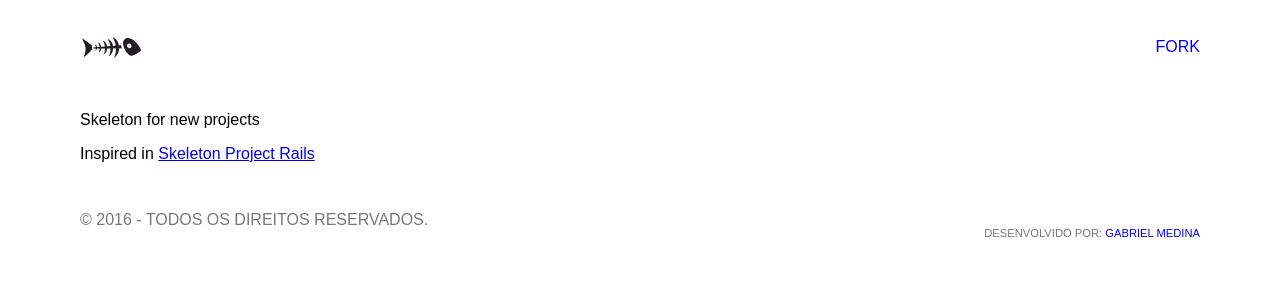
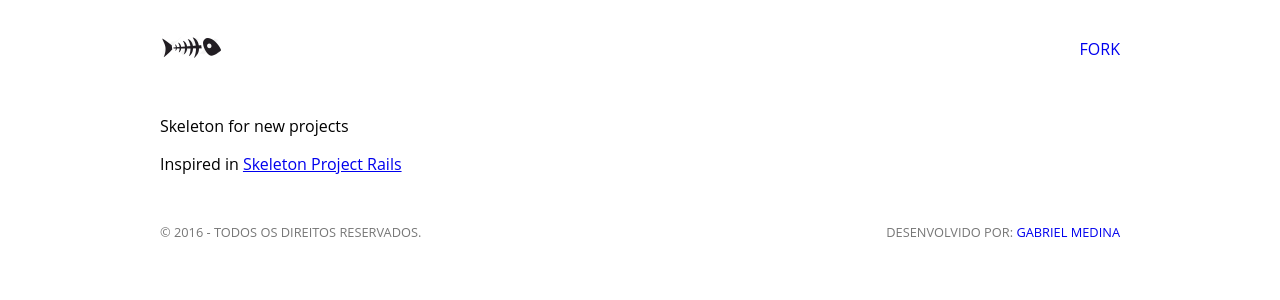
Before and after one commit to gabrielmedina/skeleton-shapeweb, a PHP site: page / in a window 1280 px wide. Shown: the top 300 px of the page. Run offline with PHP 8.4, Linux system fonts and the light colour scheme; data that the repository does not hold is empty.

Commit message:
Updating project

```diff
--- a/assets/stylesheets/base/_default.scss
+++ b/assets/stylesheets/base/_default.scss
@@ -1,8 +1,8 @@
 // deafult
 
 body {
-  font-family: $family-text;
-  font-size: 1rem;
+  font-family: $family-one;
+  font-size: 1em;
   background: $white;
 
   cursor: default;
--- a/assets/stylesheets/base/_grid.scss
+++ b/assets/stylesheets/base/_grid.scss
@@ -5,7 +5,6 @@ $grid-columns: 12;
 $container-sm: 720px;
 $container-md: 960px;
 $container-lg: 1120px;
-
 
 .container {
   @include row;
--- a/assets/stylesheets/base/_typography.scss
+++ b/assets/stylesheets/base/_typography.scss
@@ -4,7 +4,7 @@ $titles: h1, h2, h3, h4, h5, h6;
 
 @each $title in $titles {
   #{$title} {
-    font-family: $family-title;
+    font-family: $family-one;
     font-size: 1em;
   }
 }
--- a/assets/stylesheets/base/_variables.scss
+++ b/assets/stylesheets/base/_variables.scss
@@ -3,8 +3,8 @@
 $white: #fff;
 $black: #111;
 
-$family-title: 'Open Sans', sans-serif;
-$family-text: arial, sans-serif;
+$family-one: 'Open Sans', sans-serif;
+$family-two: arial, sans-serif;
 
 $primary: #444;
 $secondary: #444;
--- a/assets/stylesheets/components/_btn.scss
+++ b/assets/stylesheets/components/_btn.scss
@@ -2,10 +2,15 @@
 
 .btn {
   display: inline-block;
+  height: 3rem;
+  line-height: 3rem;
+  padding: 0 1.4rem;
+  border: 0;
+  background: $white;
 
-  font-size: 1rem;
+  font-size: 1em;
 
-  padding: .8rem 1.4rem;
+  cursor: pointer;
 
   @include transition(.15s ease);
 
--- a/assets/stylesheets/components/_form.scss
+++ b/assets/stylesheets/components/_form.scss
@@ -9,19 +9,27 @@
 }
 
 .form__label {
+  margin-bottom: .2rem;
+
   display: block;
 
-  font-size: 1rem;
-
-  margin-bottom: .2rem;
+  color: rgba($black, .8);
+  font-size: 1em;
 }
-
 
 %fields {
   box-sizing: border-box;
   width: 100%;
+  padding: .8rem;
+  border: solid 1px rgba($black, .6);
 
-  padding: .8rem;
+  color: rgba($black, .8);
+  font-family: $family-two;
+  font-size: 1em;
+
+  &:focus {
+    border-color: rgba($black, .8);
+  }
 }
 
 .form__input {
@@ -37,11 +45,9 @@
   min-height: 6rem;
 }
 
-
 .form__submit {
   text-align: right;
 }
-
 
 @include media($screen-md) {
   .form__textarea {
--- a/assets/stylesheets/layout/_footer.scss
+++ b/assets/stylesheets/layout/_footer.scss
@@ -6,7 +6,7 @@
   padding: 2rem 0;
 
   color: lighten($black, 40%);
-  font-size: .9rem;
+  font-size: .8em;
   text-align: center;
   text-transform: uppercase;
 }
@@ -17,28 +17,26 @@
 
 
 .footer__small {
-  font-size: 1rem;
+  font-size: 1em;
 }
 
 
 .footer__author {
-  font-size: .7rem;
   margin-top: 1rem;
 }
 
 
 @include media($screen-md) {
   .footer {
-    text-align: left;
 
-    .container {
-      position: relative;
-    }
+  }
+
+  .footer__small {
+    float: left;
   }
 
   .footer__author {
-    position: absolute;
-    top: 0;
-    right: 0;
+    float: right;
+    margin: 0;
   }
 }
--- a/assets/stylesheets/layout/_nav.scss
+++ b/assets/stylesheets/layout/_nav.scss
@@ -86,7 +86,7 @@
 
   .nav__link {
     color: $primary;
-    font-size: .9rem;
+    font-size: .9em;
     padding: 1rem 4rem;
   }
 
@@ -104,9 +104,10 @@
       &:after {
         content: "";
 
-        position: absolute;
+        position: fixed;
         top: 0;
         left: 0;
+        z-index: 100;
 
         display: block;
         width: 100%;
@@ -128,7 +129,7 @@
     line-height: 3rem;
 
     color: $primary;
-    font-size: 1.4rem;
+    font-size: 1.4em;
     text-align: center;
     text-decoration: none;
 
@@ -169,7 +170,7 @@
   }
 
   .nav__link {
-    font-size: 1rem;
+    font-size: 1em;
 
     &:hover,
     &:focus {
--- a/assets/stylesheets/layout/_section.scss
+++ b/assets/stylesheets/layout/_section.scss
@@ -11,7 +11,7 @@
 
 .section__title {
   color: rgba($black, .9);
-  font-size: 1rem;
+  font-size: 1em;
   margin: 0;
 }
 
```
Also changed, not shown: public/css/application.css, public/js/application.js, public/js/modernizr.js, 1 other file.
